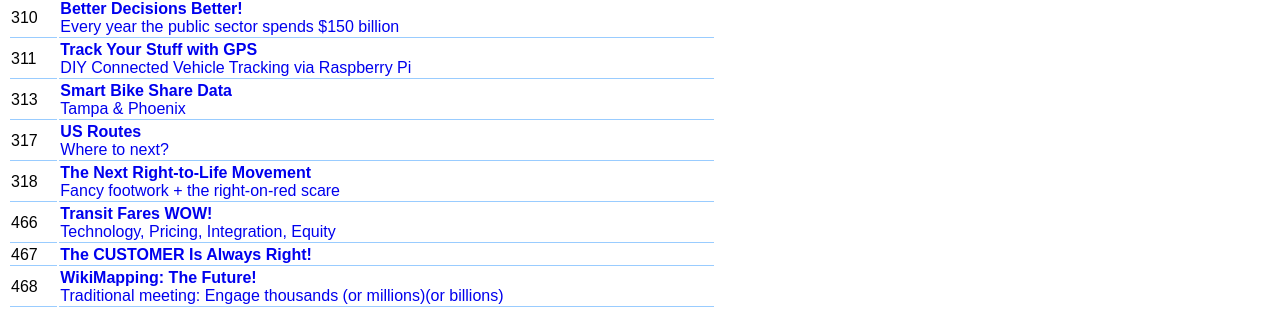
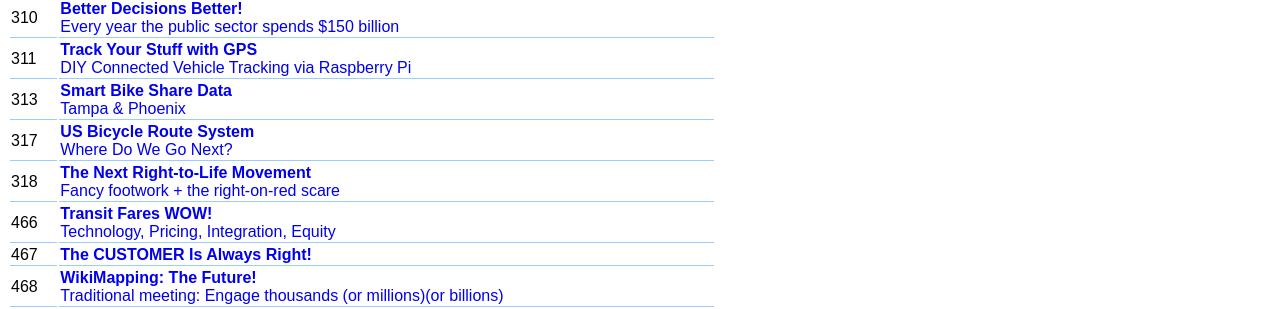
Before and after one commit to transpocamp/transportationcamp.org, a Jekyll site: the page events/dc-2015/schedule.html, which Jekyll copies as it is, in a window 1280 px wide. Shown: the part 1161-1470 px from the top of the page. Built offline with Jekyll 4.4.1, drawn with Linux system fonts in a browser that asks for light colours; Markdown is read by kramdown in place of the engine named in the settings.

Commit message:
fixed link

```diff
--- a/events/dc-2015/schedule.html
+++ b/events/dc-2015/schedule.html
@@ -116,8 +116,8 @@
 <tr><td>313</td><td><a href="https://tcamp2015dc.hackpad.com/HKfJWOrGROR"><strong>Smart Bike Share Data</strong><br>
 Tampa & Phoenix
 </a></td></tr>
-<tr><td>317</td><td><a href="https://tcamp2015dc.hackpad.com/6dRJgNjwaXz"><strong>US Routes</strong><br>
-  Where to next?
+<tr><td>317</td><td><a href="https://tcamp2015dc.hackpad.com/53ALfAXOo85"><strong>US Bicycle Route System</strong><br>
+  Where Do We Go Next?
 </a></td></tr>
 <tr><td>318</td><td><a href="https://tcamp2015dc.hackpad.com/FGD8z3qr8C6"><strong>The Next Right-to-Life Movement</strong><br>
   Fancy footwork + the right-on-red scare
```
